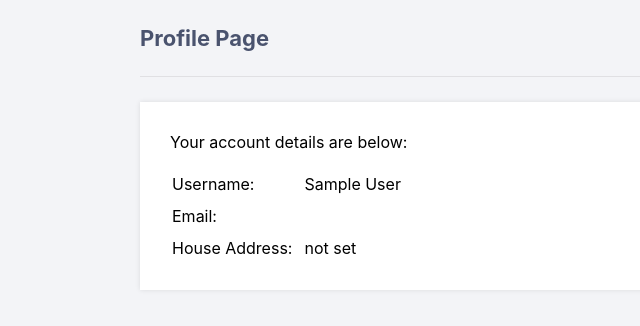
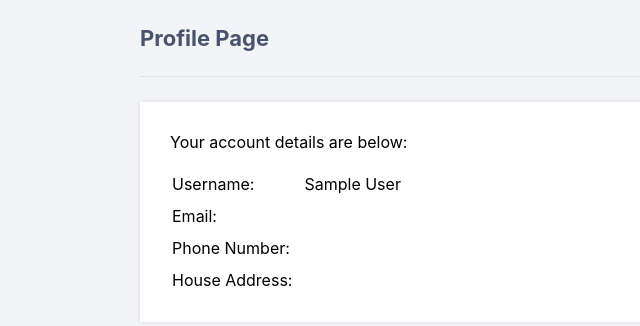
Before and after one commit to Darr3n2GG/Condominium_Management_System, a PHP site: page /frontend/profile.php in a window 1280 px wide. Shown: the part 60-386 px from the top of the page, without its empty margins (0-640 px from the left). Run offline with PHP 8.4, Linux system fonts and the light colour scheme; the visitor is signed in with stand-in values (Sample User, id 1); data that the repository does not hold is empty.

Commit message:
finished updating

```diff
--- a/assets/home.css
+++ b/assets/home.css
@@ -39,7 +39,6 @@ body {
 }
 
 .nav-links li a {
-    padding: 10px;
     color: white;
     text-decoration: none;
     font-size: 16px;
--- a/backend/paymentModel.php
+++ b/backend/paymentModel.php
@@ -18,14 +18,14 @@ function insertCardInformation() {
     //Don't store cvv according to PCI DSS (Payment Card Industry Data Security Standards)
 
     $query = new Query;
-    $query->table = "accounts";
-    $query->columns = ["card_number", "expiry_month", "expiry_year"];
+    $query->table = "payments";
+    $query->columns = ["card_number", "expiry_month", "expiry_year", "paid"];
     $query->conditions = new Conditions([
         new NullCondition("card_number"),
         new NullCondition("expiry_month"),
         new NullCondition("expiry_year")
     ]);
-    $params = [$card_number, $expiry_month, $expiry_year];
+    $params = [$card_number, $expiry_month, $expiry_year, 1];
     $core->update($query, $params);
 
     echo '<script type="text/javascript">
--- a/frontend/home.php
+++ b/frontend/home.php
@@ -23,7 +23,9 @@ $loggedIn = isset($_SESSION["loggedin"]);
                 <li><a href="payment.php" id="paymentButton"><i class="fas fa-credit-card"></i> Payment</a></li>
                 <li><a href="profile.php" id="profileButton"><i class="fas fa-user-circle"></i> Profile</a></li>
                 <li><a href="../backend/logout.php" id="logOutButton"><i class="fas fa-sign-out-alt"></i> Logout</a></li>
-                <li><a href="login.html" id="logInButton"><i class="fas fa-user-circle"></i> Login</a></li>
+                <?php if (!$loggedIn) { ?>
+                    <li><a href="login.html" id="logInButton"><i class="fas fa-user-circle"></i> Login</a></li>
+                <?php } ?>
             </ul>
         </div>
     </nav>
--- a/frontend/profile.php
+++ b/frontend/profile.php
@@ -9,7 +9,7 @@ $core = new Core;
 
 $query = new Query;
 $query->table = "accounts";
-$query->columns = ["email", "house_number"];
+$query->columns = ["email", "house_number", "phone_number"];
 $query->conditions = new Conditions([
     new Condition("id", "=")
 ]);
@@ -17,6 +17,7 @@ $query->conditions = new Conditions([
 $row = $core->read($query, [$_SESSION["id"]]);
 $email = $row[0]["email"];
 $house_number = $row[0]["house_number"];
+$phone_number = $row[0]["phone_number"];
 ?>
 
 <!DOCTYPE html>
@@ -52,12 +53,12 @@ $house_number = $row[0]["house_number"];
                     <td><?= htmlspecialchars($email, ENT_QUOTES) ?></td>
                 </tr>
                 <tr>
+                    <td>Phone Number:</td>
+                    <td><?= htmlspecialchars($phone_number, ENT_QUOTES) ?></td>
+                </tr>
+                <tr>
                     <td>House Address:</td>
-                    <td><?php if ($house_number != null) {
-                            echo htmlspecialchars($house_number, ENT_QUOTES);
-                        } else {
-                            echo "not set";
-                        } ?></td>
+                    <td><?= htmlspecialchars($house_number, ENT_QUOTES); ?></td>
                 </tr>
             </table>
         </div>
--- a/scripts/home.js
+++ b/scripts/home.js
@@ -18,6 +18,4 @@ if (!loggedIn) {
     paymentButton.style.display = "none";
     profileButton.style.display = "none";
     feedbackButton.style.display = "none";
-} else {
-    logInButton.style.display = "none";
 }
```
